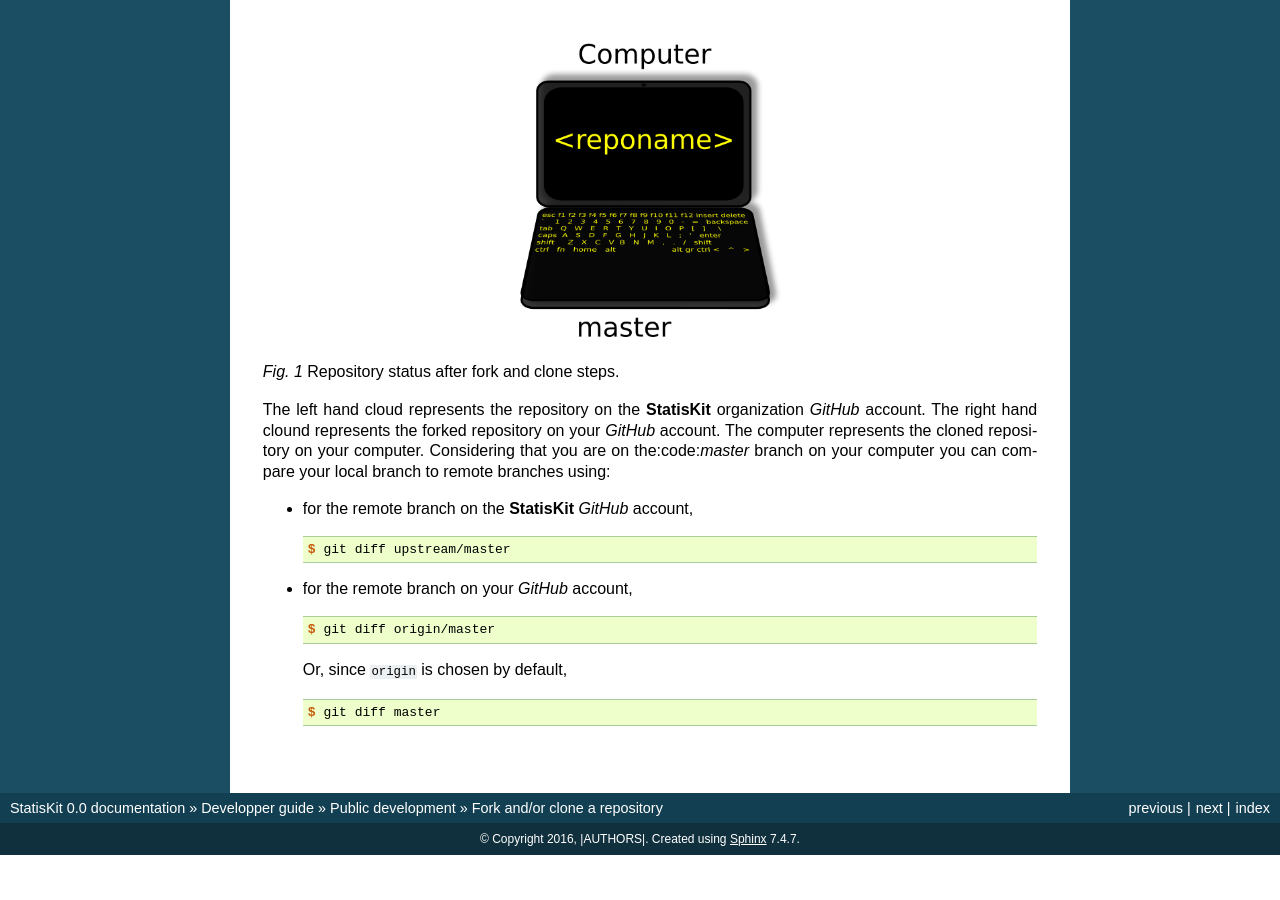
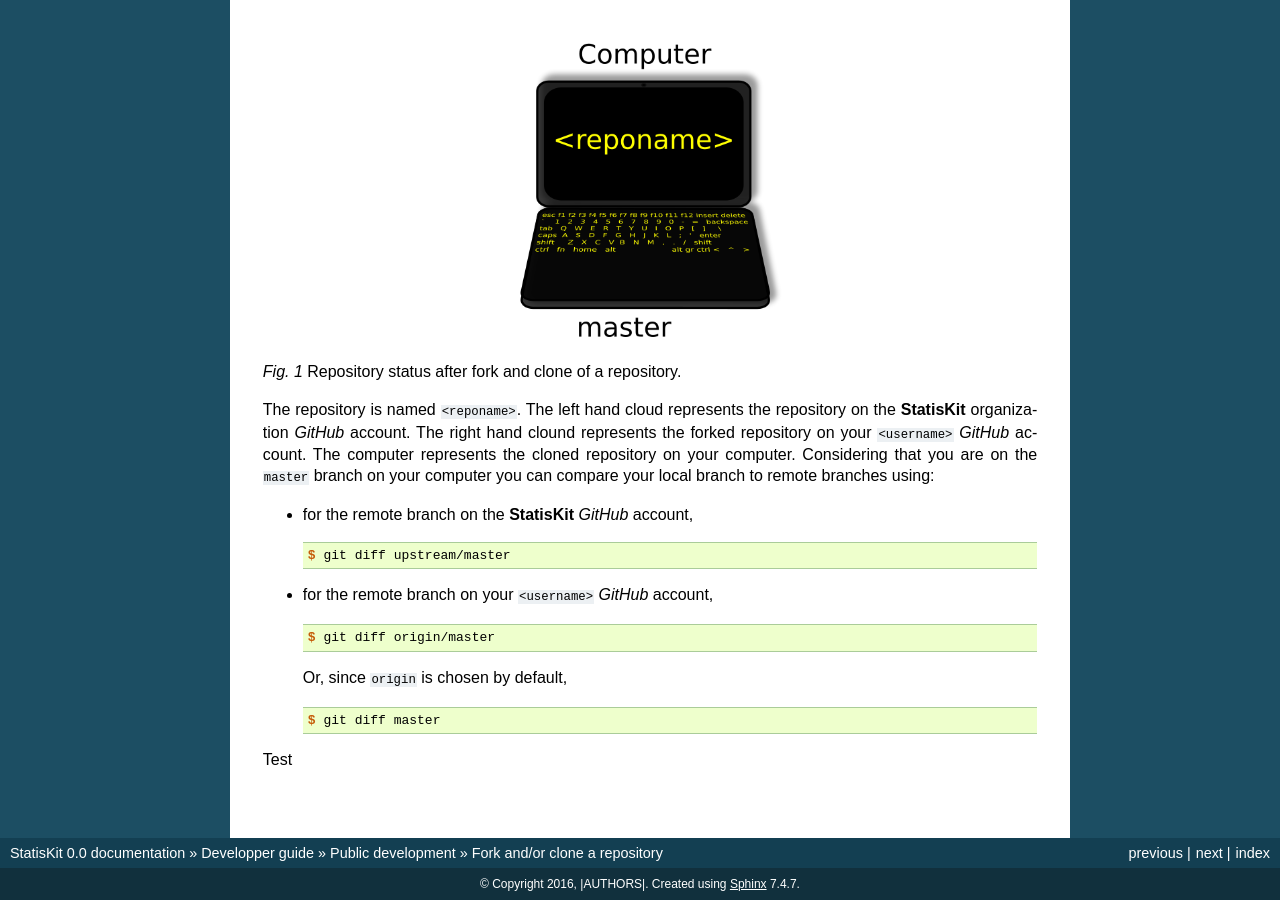
Before and after one commit to StatisKit/StatisKit, a Sphinx documentation site: the page built from doc/developper/public/fork.rst, in a window 1280 px wide and 900 px high, scrolled down 1130 px. Built offline with Sphinx 7.4.7, drawn with Linux system fonts in a browser that asks for light colours; pages that are not in the unit, such as notebooks, are missing from menus; before the commit the page ends 1985 px from its top, so only the background shows below that.

Commit message:
Update fork.rst

```diff
--- a/doc/developper/public/fork.rst
+++ b/doc/developper/public/fork.rst
@@ -70,12 +70,13 @@ This command:
 .. figure:: clone.png
     :alt: Repository status after fork and clone steps.
 
-    Repository status after fork and clone steps.
+    Repository status after fork and clone of a repository.
 
+    The repository is named :code:`<reponame>`.
     The left hand cloud represents the repository on the **StatisKit** organization `GitHub` account.
-    The right hand clound represents the forked repository on your `GitHub` account.
+    The right hand clound represents the forked repository on your :code:`<username>` `GitHub` account.
     The computer represents the cloned repository on your computer.
-    Considering that you are on the:code:`master` branch on your computer you can compare your local branch to remote branches using:
+    Considering that you are on the :code:`master` branch on your computer you can compare your local branch to remote branches using:
 
     * for the remote branch on the **StatisKit** `GitHub` account,
 
@@ -83,7 +84,7 @@ This command:
 
         $ git diff upstream/master
 
-    * for the remote branch on your `GitHub` account,
+    * for the remote branch on your :code:`<username>` `GitHub` account,
 
       .. code-block:: console
 
@@ -95,6 +96,7 @@ This command:
 
         $ git diff master
 
+    Test
 
 .. MngIt
 
```
